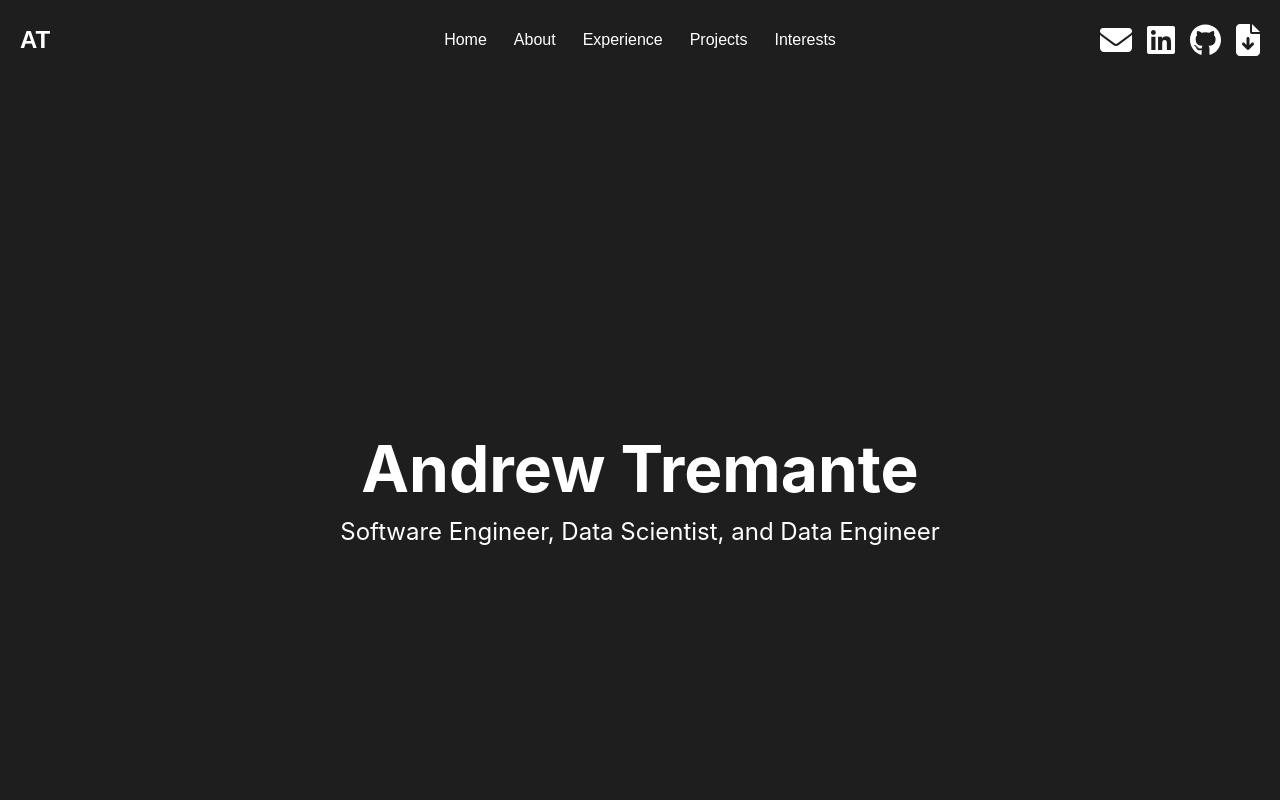
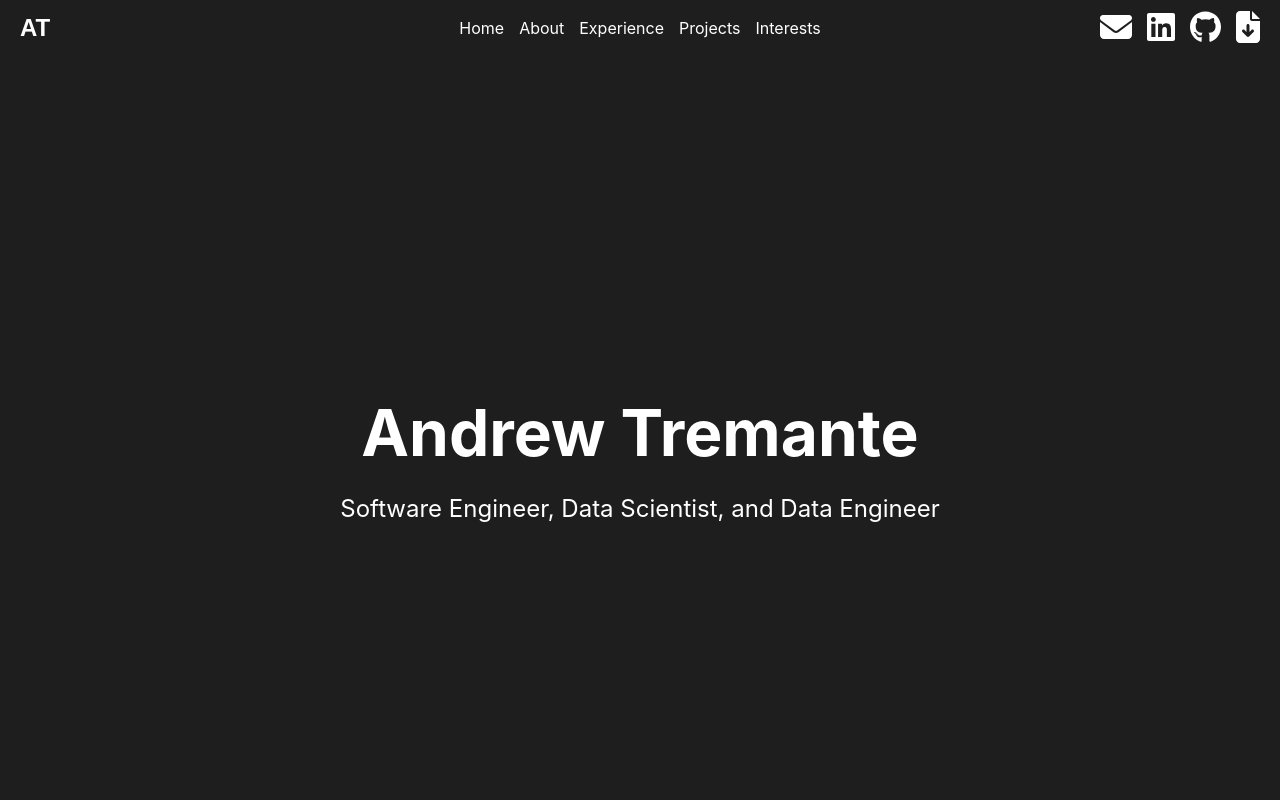
Before and after one commit to atremante26/Personal_Website, a React (Create React App) app in the folder frontend/: page / in a window 1280 px wide. Shown: the top 800 px of the page. Built offline with nearby package versions, Linux system fonts and the light colour scheme; no server answers.

Commit message:
TailwindCSS configured

```diff
--- a/frontend/package.json
+++ b/frontend/package.json
@@ -37,5 +37,10 @@
       "last 1 firefox version",
       "last 1 safari version"
     ]
+  },
+  "devDependencies": {
+    "autoprefixer": "^10.4.20",
+    "postcss": "^8.4.49",
+    "tailwindcss": "^3.4.17"
   }
 }
--- a/frontend/src/index.css
+++ b/frontend/src/index.css
@@ -1,3 +1,7 @@
+@tailwind base;
+@tailwind components;
+@tailwind utilities;
+
 body {
   margin: 0;
   font-family: -apple-system, BlinkMacSystemFont, 'Segoe UI', 'Roboto', 'Oxygen',
--- /dev/null
+++ b/frontend/tailwind.config.js
@@ -0,0 +1,10 @@
+/** @type {import('tailwindcss').Config} */
+module.exports = {
+  content: [
+    "./src/**/*.{js,jsx,ts,tsx}",
+  ],
+  theme: {
+    extend: {},
+  },
+  plugins: [],
+}
```
Also changed, not shown: 1 other file (tests, documents, lock files or other folders).
